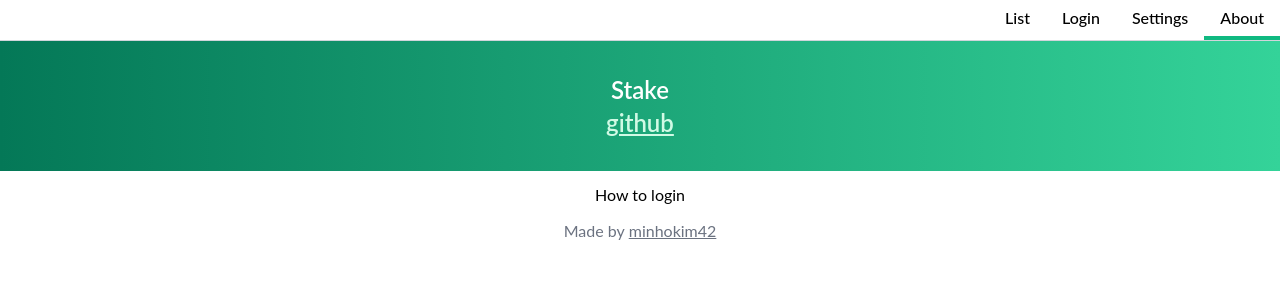
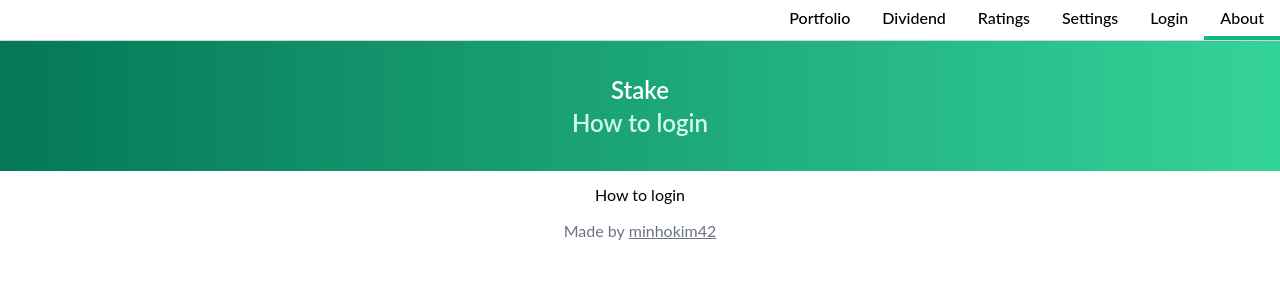
Before and after one commit to minho42/stake, a React (Create React App) app in the folder frontend/: page /about in a window 1280 px wide. Shown: the top 300 px of the page. Built offline with nearby package versions, Linux system fonts and the light colour scheme; no server answers.

Commit message:
SiteStatusContext -> SiteContext

```diff
--- a/frontend/src/App.js
+++ b/frontend/src/App.js
@@ -2,22 +2,22 @@
 import { Navbar } from "./components/Navbar";
 import { Login } from "./components/Login";
 import { About } from "./components/About";
-import { StakeList } from "./components/StakeList";
+import { PortfolioList } from "./components/PortfolioList";
 
 import { UserProvider } from "./UserContext";
-import { SiteStatusProvider } from "./SiteStatusContext";
+import { SiteProvider } from "./SiteContext";
 
 function App() {
   return (
     <div>
       <Router>
         <UserProvider>
-          <SiteStatusProvider>
+          <SiteProvider>
             <Navbar />
             <Switch>
               <Route exact path="/">
                 <div className="flex justify-center p-2 bg-gray-100 ">
-                  <StakeList />
+                  <PortfolioList />
                 </div>
               </Route>
               <Route exact path="/login">
@@ -27,7 +27,7 @@
                 <About />
               </Route>
             </Switch>
-          </SiteStatusProvider>
+          </SiteProvider>
         </UserProvider>
       </Router>
     </div>
--- /dev/null
+++ b/frontend/src/SiteContext.js
@@ -0,0 +1,13 @@
+import { createContext, useState } from "react";
+
+export const SiteContext = createContext(null);
+
+export const SiteProvider = ({ children }) => {
+  const [isStakeChartModalOpen, setIsStakeChartModalOpen] = useState(false);
+
+  return (
+    <SiteContext.Provider value={{ isStakeChartModalOpen, setIsStakeChartModalOpen }}>
+      {children}
+    </SiteContext.Provider>
+  );
+};
--- a/frontend/src/SiteStatusContext.js
+++ /dev/null
@@ -1,13 +0,0 @@
-import { createContext, useState } from "react";
-
-export const SiteStatusContext = createContext(null);
-
-export const SiteStatusProvider = ({ children }) => {
-  const [isStateChartModalOpen, setIsStateChartModalOpen] = useState(false);
-
-  return (
-    <SiteStatusContext.Provider value={{ isStateChartModalOpen, setIsStateChartModalOpen }}>
-      {children}
-    </SiteStatusContext.Provider>
-  );
-};
--- a/frontend/src/components/About.js
+++ b/frontend/src/components/About.js
@@ -4,14 +4,7 @@
       <div className="flex justify-center bg-gradient-to-r from-green-700 to-green-400 py-8 text-center">
         <div className="flex flex-col justify-center max-w-lg w-full text-2xl font-semibold leading-snug text-white">
           Stake
-          <a
-            className="underline text-green-100 block"
-            href="https://github.com/minho42/stake"
-            target="_blank"
-            rel="noopener noreferrer"
-          >
-            github
-          </a>
+          <div className="text-green-100 block">How to login</div>
         </div>
       </div>
       <div className="flex justify-center">
--- a/frontend/src/components/Navbar.js
+++ b/frontend/src/components/Navbar.js
@@ -35,45 +35,61 @@
         <div className="flex items-center justify-end h-10">
           <Link
             to="/"
-            className={`flex items-center h-full font-medium px-4 py-3 cursor-pointer border-b-4 ${
+            className={`flex items-center h-full font-medium px-4 py-3 cursor-pointer border-b-4 capitalize ${
               pathname === "/" ? " border-green-500" : "border-white"
             }`}
           >
-            List
+            portfolio
+          </Link>
+          <Link
+            to="/dividend"
+            className={`flex items-center h-full font-medium px-4 py-3 cursor-pointer border-b-4 capitalize ${
+              pathname === "/dividend" ? " border-green-500" : "border-white"
+            }`}
+          >
+            dividend
+          </Link>
+          <Link
+            to="/ratings"
+            className={`flex items-center h-full font-medium px-4 py-3 cursor-pointer border-b-4 capitalize ${
+              pathname === "/ratings" ? " border-green-500" : "border-white"
+            }`}
+          >
+            ratings
+          </Link>
+          <Link
+            to="/settings"
+            className={`flex items-center h-full font-medium px-4 py-3 cursor-pointer border-b-4 capitalize ${
+              pathname === "/settings" ? " border-green-500" : "border-white"
+            }`}
+          >
+            settings
           </Link>
           {!stakeToken && (
             <Link
               to="/login"
-              className={`flex items-center h-full font-medium px-4 py-3 cursor-pointer border-b-4 ${
+              className={`flex items-center h-full font-medium px-4 py-3 cursor-pointer border-b-4 capitalize ${
                 pathname === "/login" ? " border-green-500" : "border-white"
               }`}
             >
-              Login
+              login
             </Link>
           )}
           {stakeToken && (
             <button
               onClick={() => requestLogout(stakeToken, setStakeToken, history)}
-              className="flex items-center h-full font-medium px-4 py-3 cursor-pointer border-b-4 border-white"
+              className="flex items-center h-full font-medium px-4 py-3 cursor-pointer border-b-4 capitalize border-white"
             >
-              Logout
+              logout
             </button>
           )}
           <Link
-            to="/settings"
-            className={`flex items-center h-full font-medium px-4 py-3 cursor-pointer border-b-4 ${
-              pathname === "/settings" ? " border-green-500" : "border-white"
-            }`}
-          >
-            Settings
-          </Link>
-          <Link
             to="/about"
-            className={`flex items-center h-full font-medium px-4 py-3 cursor-pointer border-b-4 ${
+            className={`flex items-center h-full font-medium px-4 py-3 cursor-pointer border-b-4 capitalize ${
               pathname === "/about" ? " border-green-500" : "border-white"
             }`}
           >
-            About
+            about
           </Link>
         </div>
       </header>
--- a/frontend/src/components/StakeItem.js
+++ b/frontend/src/components/PortfolioItem.js
@@ -3,7 +3,7 @@
 import { StakeRatings } from "./StakeRatings";
 import { StakeChartModal } from "./StakeChartModal";
 
-export const StakeItem = ({
+export const PortfolioItem = ({
   index,
   focusedIndex,
   setFocusedIndex,
--- a/frontend/src/components/StakeList.js
+++ b/frontend/src/components/PortfolioList.js
@@ -1,16 +1,16 @@
 import { useState, useEffect, useContext } from "react";
 import { UserContext } from "../UserContext";
-import { SiteStatusContext } from "../SiteStatusContext";
-import { StakeItem } from "./StakeItem";
+import { SiteContext } from "../SiteContext";
+import { PortfolioItem } from "./PortfolioItem";
 import { isPositive, showValueWithSign, showValueWithComma, getChangePercentage } from "../utils";
 import { Link } from "react-router-dom";
 import { useLocalStorage } from "./useLocalStorage";
 import { LoadingIcon } from "./LoadingIcon";
 import { StakePieChart } from "./StakePieChart";
 
-export const StakeList = () => {
+export const PortfolioList = () => {
   const { stakeToken, isStakeAuthLoading } = useContext(UserContext);
-  const { isStateChartModalOpen } = useContext(SiteStatusContext);
+  const { isStakeChartModalOpen } = useContext(SiteContext);
   const [equityPositions, setEquityPositions] = useLocalStorage("stakeEquityPositions", []);
   const [equityValue, setEquityValue] = useLocalStorage("stakeEquityValue", 0);
   const [transactionHistory, setTransactionHistory] = useLocalStorage("stakeTransactionHistory", []);
@@ -33,7 +33,7 @@
   const [showItems, setShowItems] = useLocalStorage("stakeShowItems", true);
 
   const keyboardShortcuts = (e) => {
-    if (isStateChartModalOpen) return;
+    if (isStakeChartModalOpen) return;
 
     if (e.keyCode === 40 || e.keyCode === 74) {
       // move down
@@ -195,14 +195,14 @@
 
     // TODO: fetchEquityPositions only when market is open
     // TODO: how not to make list blink? (becomes empty then fills in the list)
-    // setInterval(fetchEquityPositions, 60 * 1000);
+    // setInterval(fetchEquityPositions, 30 * 1000);
   }, [stakeToken]);
 
   useEffect(() => {
     fetchCurrencyUsdAud();
     fetchCurrencyAudUsd();
     fetchMarketStatus();
-    // setInterval(fetchMarketStatus, 60 * 1000);
+    setInterval(fetchMarketStatus, 60 * 1000);
     fetchTransactionHistory();
   }, []);
 
@@ -211,7 +211,7 @@
     return () => {
       document.removeEventListener("keydown", keyboardShortcuts);
     };
-  }, [focusedIndex, isStateChartModalOpen]);
+  }, [focusedIndex, isStakeChartModalOpen]);
 
   useEffect(() => {
     getDayChangeSum();
@@ -301,7 +301,7 @@
               <tbody className="divide-y divide-gray-300">
                 {equityPositions.map((position, index) => {
                   return (
-                    <StakeItem
+                    <PortfolioItem
                       index={index}
                       focusedIndex={focusedIndex}
                       setFocusedIndex={setFocusedIndex}
--- a/frontend/src/components/StakeChartModal.js
+++ b/frontend/src/components/StakeChartModal.js
@@ -3,7 +3,7 @@
 import { LoadingIcon } from "./LoadingIcon";
 import { useLocalStorage } from "./useLocalStorage";
 import { Line, ComposedChart, Area, XAxis, YAxis, CartesianGrid, Tooltip } from "recharts";
-import { SiteStatusContext } from "../SiteStatusContext";
+import { SiteContext } from "../SiteContext";
 import { isPositive, showValueWithSign, timestampToDate, dateStrToTimestamp } from "../utils";
 import { StakeTransactions } from "./StakeTransactions";
 
@@ -21,7 +21,7 @@
   const [chartDataTimeFramed, setChartDataTimeFramed] = useState(null);
   const [isLoading, setIsLoading] = useState(true);
   const [selectedTimeFrameName, setSelectedTimeFrameName] = useLocalStorage(`stakeChartTimeFrame`, "1y");
-  const { isStateChartModalOpen, setIsStateChartModalOpen } = useContext(SiteStatusContext);
+  const { setIsStakeChartModalOpen } = useContext(SiteContext);
   const timeFrames = [
     {
       name: "1m",
@@ -157,18 +157,18 @@
 
   useEffect(() => {
     document.addEventListener("keydown", keyboardShortcuts);
-    setIsStateChartModalOpen(true);
+    setIsStakeChartModalOpen(true);
     return () => {
       document.removeEventListener("keydown", keyboardShortcuts);
-      setIsStateChartModalOpen(false);
+      setIsStakeChartModalOpen(false);
     };
   }, [selectedTimeFrameName]);
 
   useEffect(() => {
     fetchChartData(symbol);
-    setIsStateChartModalOpen(true);
+    setIsStakeChartModalOpen(true);
     return () => {
-      setIsStateChartModalOpen(false);
+      setIsStakeChartModalOpen(false);
     };
   }, []);
 
```
